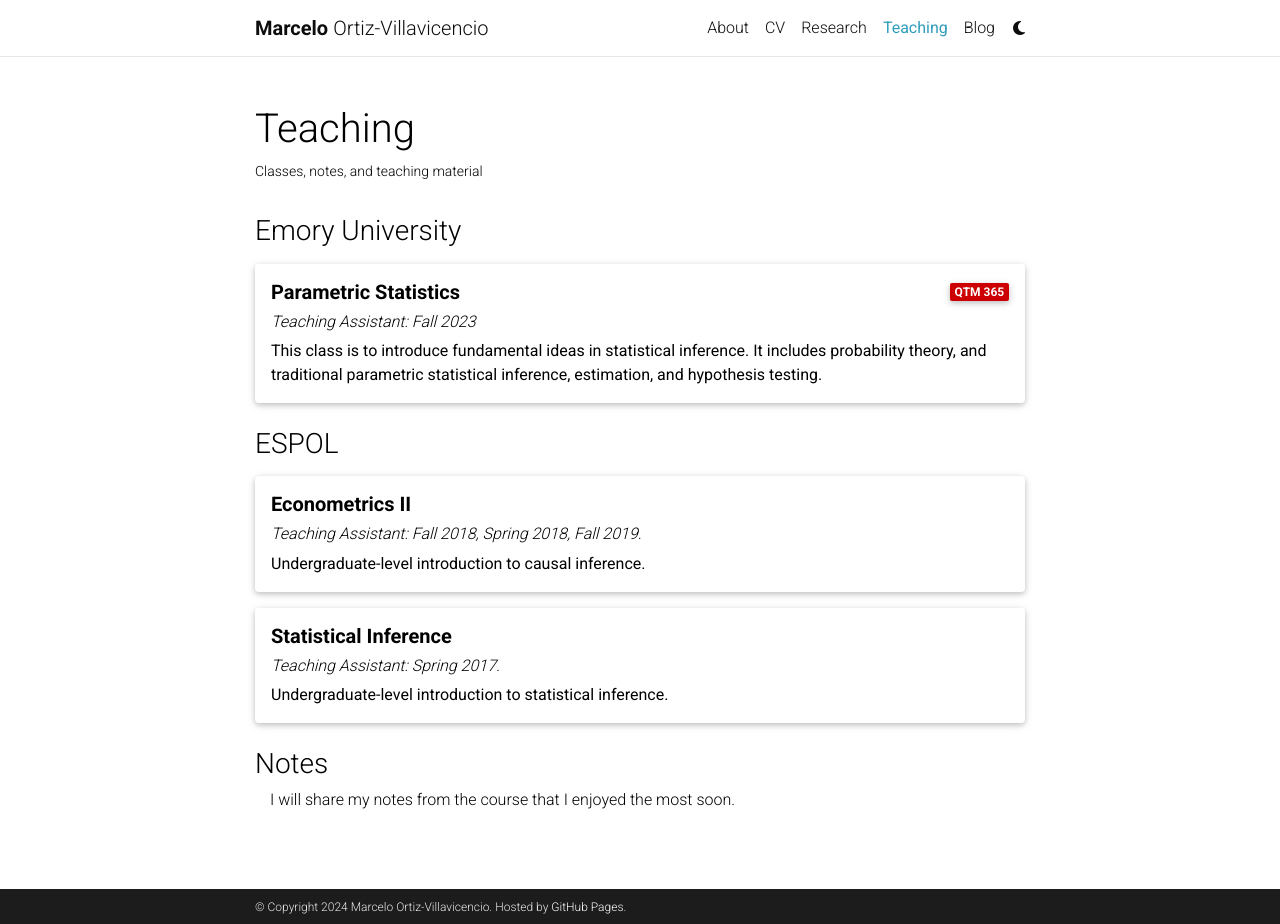
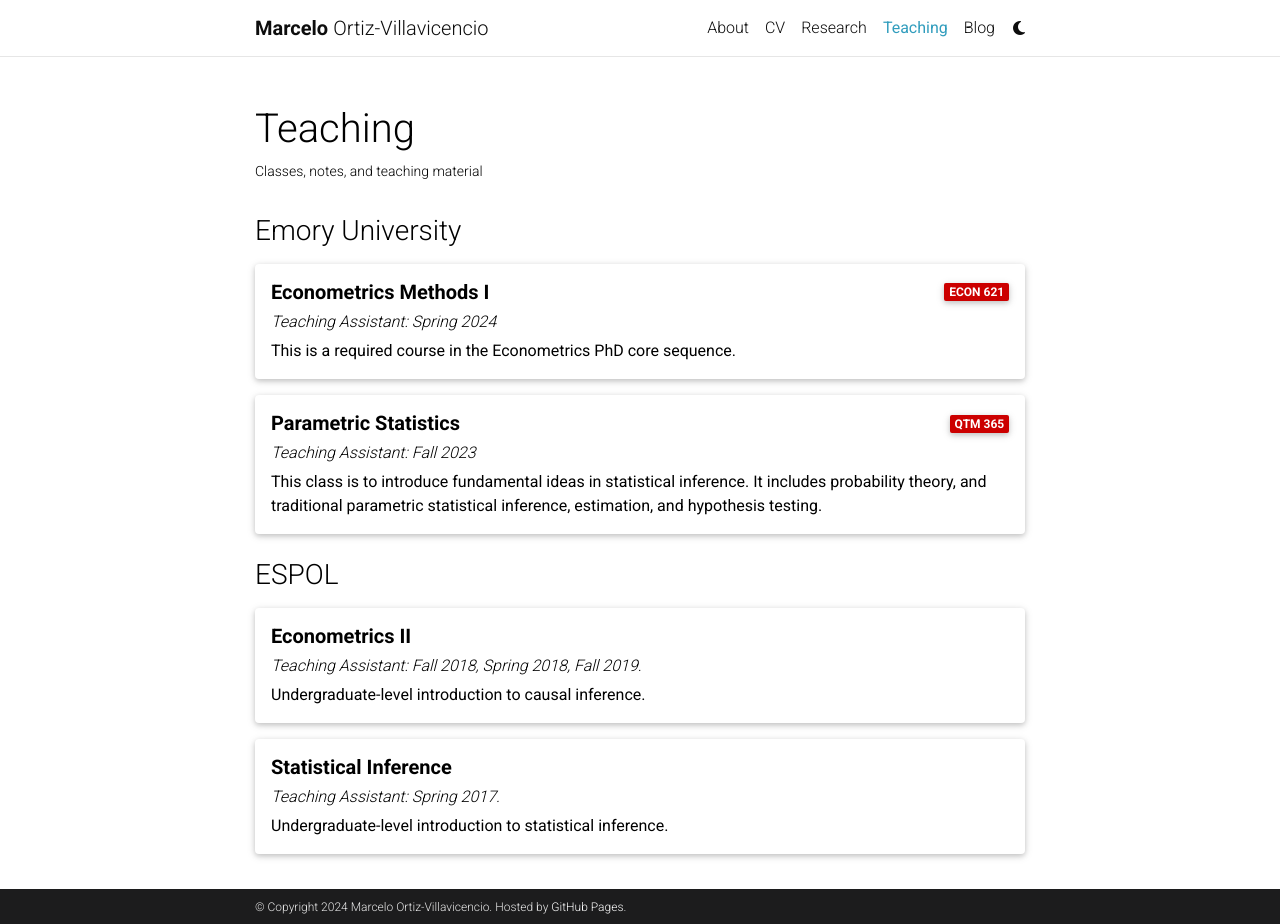
Before and after one commit to marcelortizv/marcelortizv.github.io, a Jekyll site: the page built from _pages/teaching.md, in a window 1280 px wide and 924 px high. Built offline with Jekyll 4.4.1, drawn with Linux system fonts in a browser that asks for light colours; nearby versions of some CDN libraries; library files that are not in the unit come from our copies; comment, search, counter and statistics services are not loaded; a style sheet for code colours, icons or effects is not loaded.

Commit message:
updating webpage

```diff
--- a/_pages/teaching.md
+++ b/_pages/teaching.md
@@ -8,6 +8,24 @@
 ---
 
 <h3 class="mt-4">Emory University</h3>
+
+<div class="card mt-3">
+  <div class="p-3">
+    <div class="row">
+      <div class="col-sm-10">
+        <h5 class="font-weight-bold">Econometrics Methods I</h5>
+      </div>
+      <div class="col-sm-2 text-left text-sm-right">
+        <span class="badge font-weight-bold danger-color-dark text-uppercase align-middle">
+            ECON 621
+        </span>
+      </div>
+    </div>
+    <h6 class="font-italic mt-2 mt-sm-0">Teaching Assistant: Spring 2024</h6>
+    This is a required course in the Econometrics PhD core sequence.
+  </div>
+</div>
+
 
 <div class="card mt-3">
   <div class="p-3">
@@ -51,9 +69,3 @@
     Undergraduate-level introduction to statistical inference.
   </div>
 </div>
-
-<h3 class="mt-4">Notes</h3>
-
-<div class="col">
-  I will share my notes from the course that I enjoyed the most soon.
-</div>
```
Also changed, not shown: _pages/about.md (+1 -1 lines), _pages/publications.md (+1 -1 lines).
